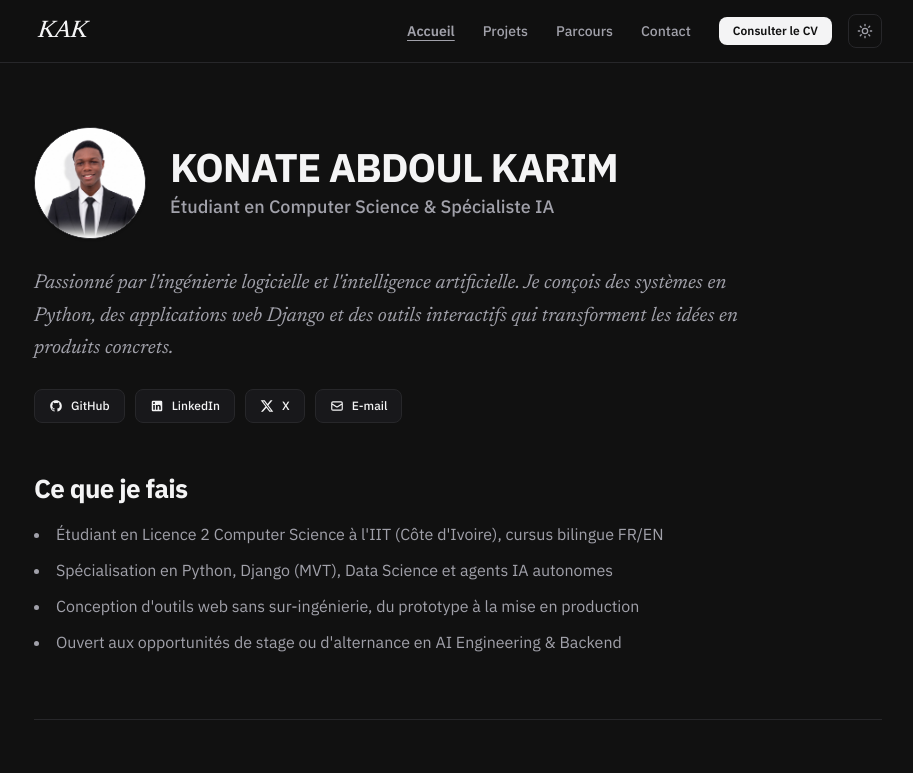
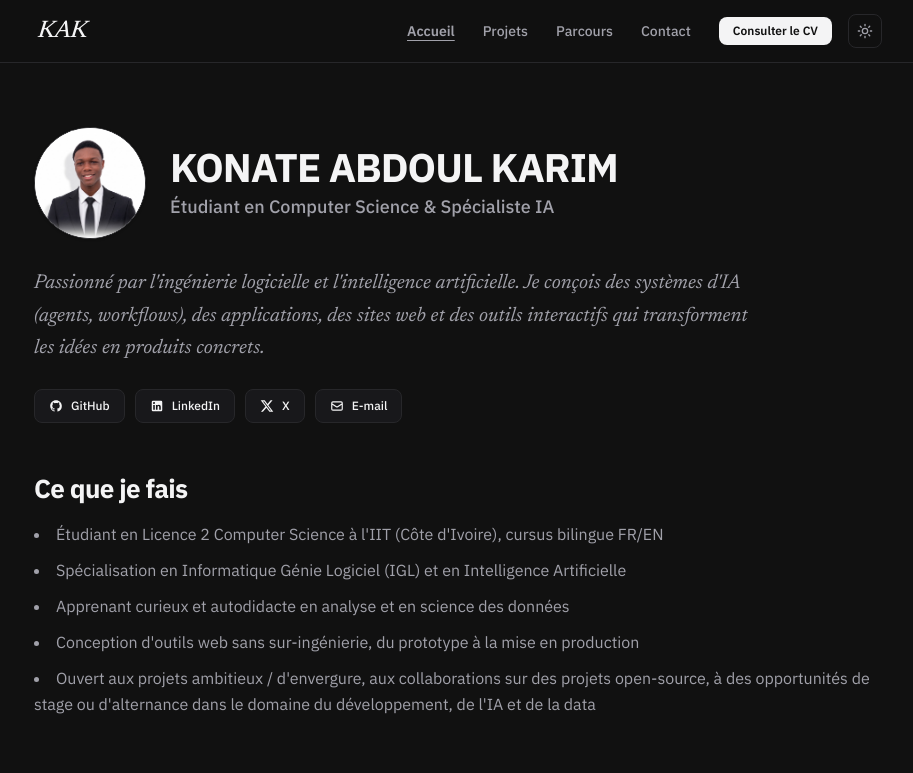
Before and after one commit to karimgamin2000-beep/portfolio-me, a plain HTML site: page index.html in a window 1280 px wide. Shown: the top 773 px of the page, without its empty margins (182-1095 px from the left). Drawn offline with nearby package versions, Linux system fonts and the light colour scheme.

Commit message:
chore: mise a jour bio, specialisation IGL/IA et footer

```diff
--- a/index.html
+++ b/index.html
@@ -181,7 +181,7 @@
       </div>
 
       <p class="mt-7 font-serif-italic text-lg sm:text-xl leading-relaxed theme-muted max-w-[65ch]">
-        Passionné par l'ingénierie logicielle et l'intelligence artificielle. Je conçois des systèmes en Python, des applications web Django et des outils interactifs qui transforment les idées en produits concrets.
+        Passionné par l'ingénierie logicielle et l'intelligence artificielle. Je conçois des systèmes d'IA (agents, workflows), des applications, des sites web et des outils interactifs qui transforment les idées en produits concrets.
       </p>
 
       <!-- Plateformes cliquables style Melvynx -->
@@ -220,9 +220,10 @@
         <h2 class="text-xl sm:text-2xl font-bold tracking-tight">Ce que je fais</h2>
         <ul class="mt-4 space-y-2.5 text-sm sm:text-base theme-muted list-disc list-inside leading-relaxed">
           <li>Étudiant en Licence 2 Computer Science à l'IIT (Côte d'Ivoire), cursus bilingue FR/EN</li>
-          <li>Spécialisation en Python, Django (MVT), Data Science et agents IA autonomes</li>
+          <li>Spécialisation en Informatique Génie Logiciel (IGL) et en Intelligence Artificielle</li>
+          <li>Apprenant curieux et autodidacte en analyse et en science des données</li>
           <li>Conception d'outils web sans sur-ingénierie, du prototype à la mise en production</li>
-          <li>Ouvert aux opportunités de stage ou d'alternance en AI Engineering &amp; Backend</li>
+          <li>Ouvert aux projets ambitieux / d'envergure, aux collaborations sur des projets open-source, à des opportunités de stage ou d'alternance dans le domaine du développement, de l'IA et de la data</li>
         </ul>
       </div>
     </section>
@@ -518,7 +519,7 @@
   <!-- Footer -->
   <footer class="border-t theme-border theme-muted py-8">
     <div class="max-w-4xl mx-auto px-4 sm:px-6 flex flex-col sm:flex-row items-center justify-between gap-4 text-sm">
-      <p>&copy; 2026 KONATE ABDOUL KARIM · Computer Science &amp; IA (IIT).</p>
+      <p>&copy; 2026 KONATE ABDOUL KARIM</p>
       <div class="flex items-center gap-5">
         <a href="https://github.com/karimgamin2000-beep" target="_blank" rel="noopener noreferrer" class="hover:text-[var(--text)] transition-colors">GitHub</a>
         <a href="https://www.linkedin.com/in/abdoul-karim-konate-15635b3b0" target="_blank" rel="noopener noreferrer" class="hover:text-[var(--text)] transition-colors">LinkedIn</a>
```
